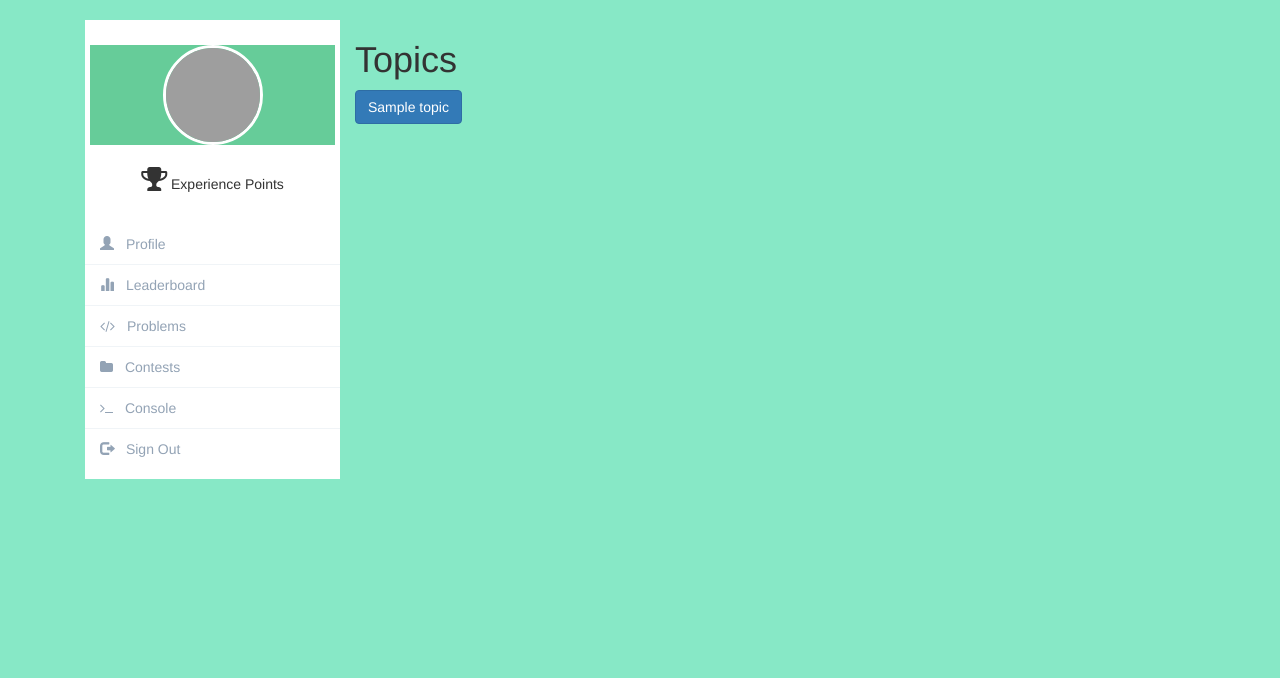
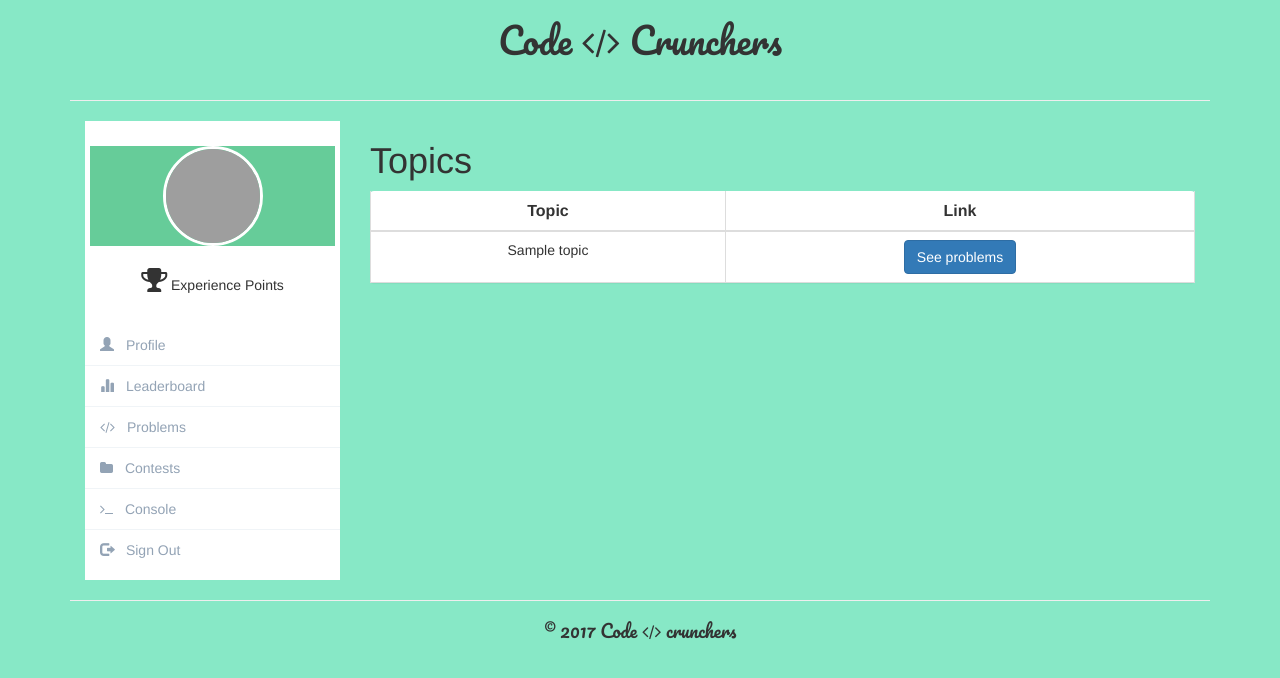
Before and after one commit to archieran/CodeCrunchers, a Django app: template codecrunchers/evaluation/templates/evaluation/topics.html in a window 1280 px wide. Shown: the top 678 px of the page. Run offline with Django 3.2, Linux system fonts and the light colour scheme; the template is opened without the code that fills it: most values are stand-ins (such as "Sample title", 1, 10 or a date in 2020); some libraries are stand-ins or nearby versions; grey boxes are pictures that could not be loaded.

Commit message:
Design changes

```diff
--- a/codecrunchers/evaluation/templates/evaluation/topics.html
+++ b/codecrunchers/evaluation/templates/evaluation/topics.html
@@ -1,10 +1,33 @@
 {% extends 'www/base.html' %}
 
 {% block content %}
-    <div class="container">
+    <div class="col col-lg-9 col-md-9 col-sm-8 col-xs-12">
+
         <h1>Topics</h1>
-        {% for topic in topics %}
-            <a href="{% url 'ev:topic_probs' topic.id %}" class="btn btn-primary" >{{topic.topic_name}}</a>
-        {% endfor %}
+
+        <div class="table-responsive">
+            <table class="table table-hover table-bordered text-center panel">
+                <thead>
+                <tr>
+                    <th class="text-center panel-title">
+                        Topic
+                    </th>
+                    <th class="text-center panel-title">
+                        Link
+                    </th>
+                </tr>
+                </thead>
+                {% for topic in topics %}
+                    <tr>
+                        <td>
+                            {{ topic.topic_name }}
+                        </td>
+                        <td>
+                            <a href="{% url 'ev:topic_probs' topic.id %}" class="btn btn-primary">See problems</a>
+                        </td>
+                    </tr>
+                {% endfor %}
+            </table>
+        </div>
     </div>
 {% endblock %}
--- a/codecrunchers/www/templates/www/base.html
+++ b/codecrunchers/www/templates/www/base.html
@@ -19,7 +19,7 @@
     {#IntercoolerJS - AJAX on Steroids #}
     <script src="http://cdn.intercoolerjs.org/intercooler-1.1.0.min.js"></script>
     <link rel="stylesheet" type="text/css" href="{% static 'base/UserProfile.css' %}"/>
-
+    <link href="https://fonts.googleapis.com/css?family=Pacifico" rel="stylesheet"/>
     <style type="text/css">
         body {
             #background-color: #8BCBDE;
@@ -120,11 +120,27 @@
         }
 
         {#        End of copied code for scroll to top#}
+
+        {#        Logo header#}
+
+        #logo-main {
+            display: block;
+            margin: 20px auto;
+            position: static;
+            font-family: 'Pacifico', cursive;
+        }
+
+        {#     End of logo header   #}
     </style>
 
 </head>
 <body>
+<header role="banner">
+    <h1 id="logo-main" class="text-center">Code <i class="fa fa-code"></i> Crunchers</h1>
+
+</header>
 <div class="container">
+    <hr>
     <div class="row profile">
         <div class="col-md-3 col-lg-3 col-sm-4 col-xs-12">
             <div class="profile-sidebar">
@@ -166,17 +182,17 @@
                                 <i class="glyphicon glyphicon-user"></i>
                                 Profile </a>
                         </li>
-                        <li>
+                        <li class="{% if active_tab == 'leaderboard' %}active{% endif %}">
                             <a href="{% url 'leaderboard' %}">
                                 <i class="glyphicon glyphicon-stats"></i>
                                 Leaderboard</a>
                         </li>
                         {% if user.is_staff %}
-                        <li>
-                            <a href="{% url 'dashboard' %}">
-                                <i class="glyphicon glyphicon-stats"></i>
-                                Dashboard</a>
-                        </li>
+                            <li class="{% if active_tab == 'dashboard' %}active{% endif %}">
+                                <a href="{% url 'dashboard' %}">
+                                    <i class="fa fa-pie-chart"></i>
+                                    Dashboard</a>
+                            </li>
                         {% endif %}
 
                         <li class="{% if active_tab == 'problems' %}active{% endif %}">
@@ -220,9 +236,14 @@
 
         {% block content %}
         {% endblock %}
+
     </div>
 
     <a href="javascript:" id="return-to-top"><i class="fa fa-arrow-up"></i></a>
+<hr>
+<footer class="text-center">
+    <h4 id="logo-main">&copy; 2017 Code <i class="fa fa-code"></i> crunchers</h4>
+</footer>
 </div>
 
 <script>
```
Also changed, not shown: codecrunchers/codeconsole/templates/codeconsole/console.html (+9 -4 lines), codecrunchers/www/views.py (+6 -3 lines).
